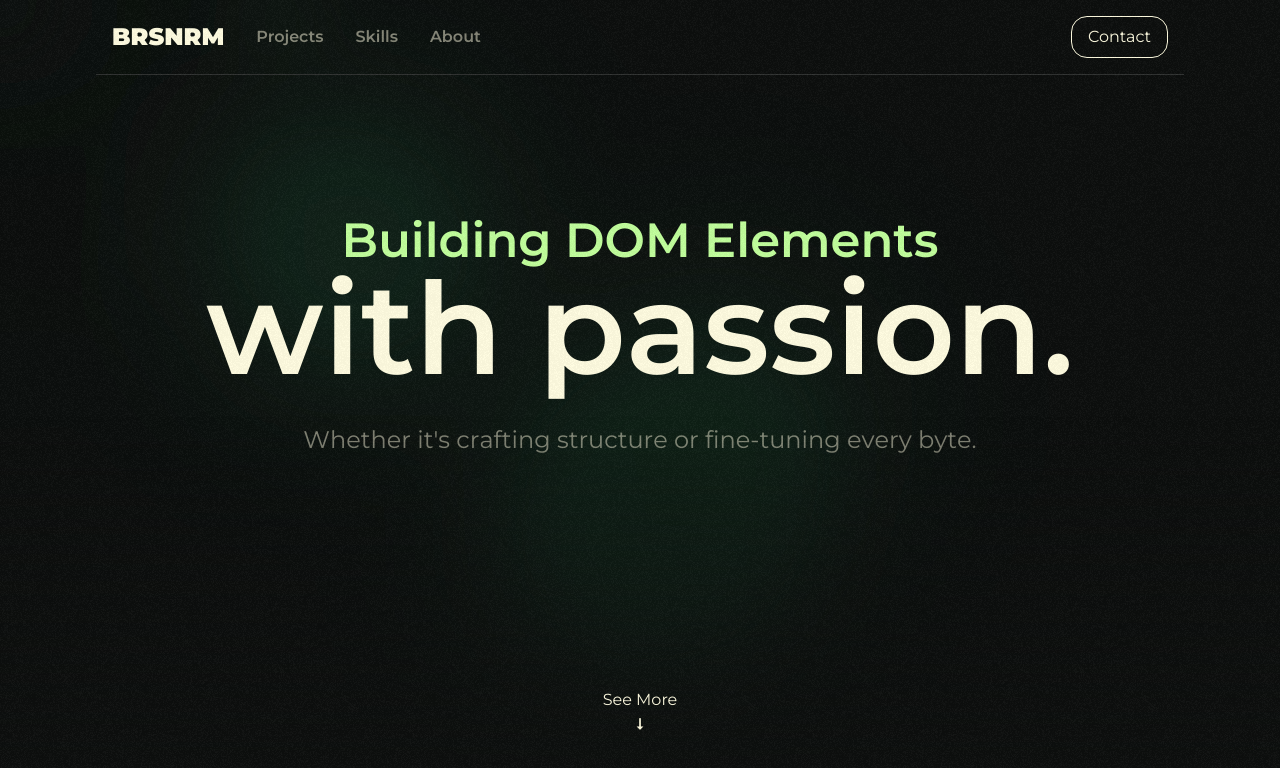
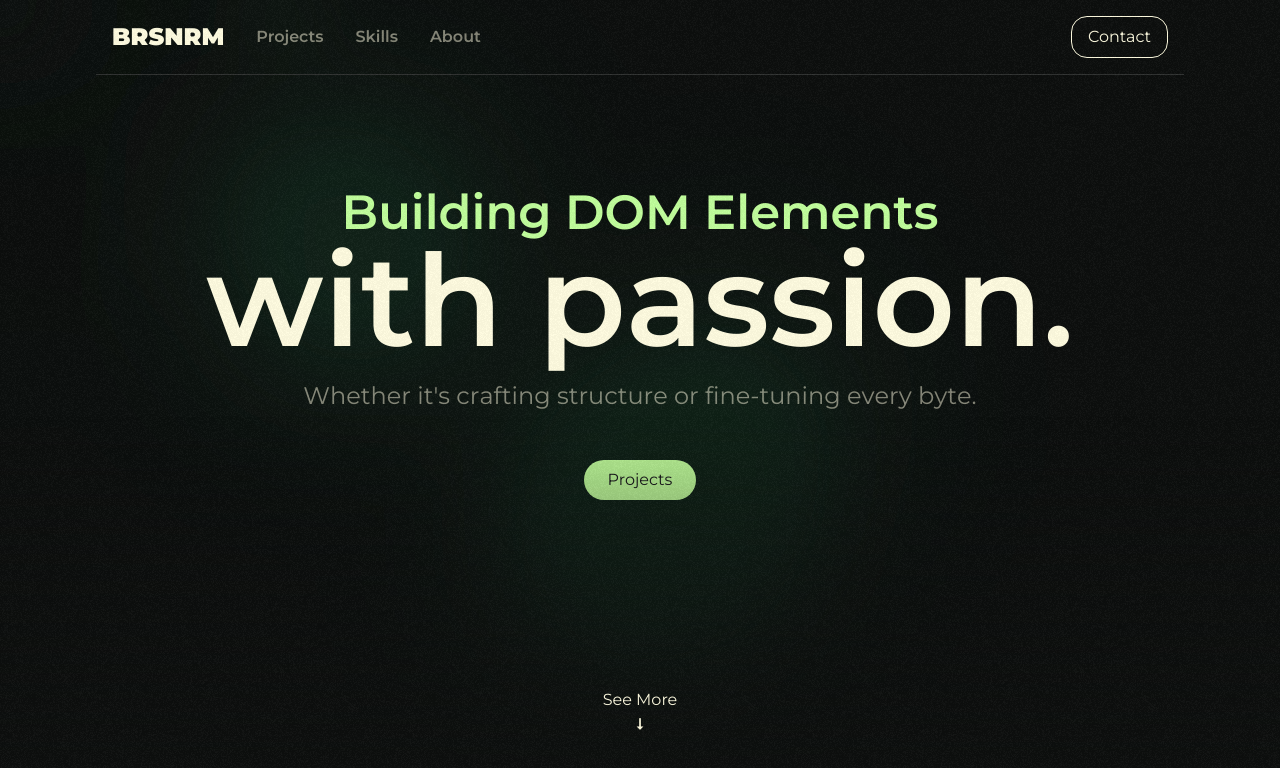
Before and after one commit to barisonurme/portfolio, a React (Vite) app: page / in a window 1280 px wide. Shown: the top 768 px of the page. Built offline with nearby package versions, Linux system fonts and the light colour scheme; no server answers.

Commit message:
feat: button component

```diff
--- /dev/null
+++ b/src/components/atoms/custom-button.tsx
@@ -0,0 +1,23 @@
+import React from "react";
+
+type Props = {
+  children: string;
+  buttonProps?: React.ButtonHTMLAttributes<HTMLButtonElement>;
+};
+
+const CustomButton = (props: Props) => {
+  const { children, buttonProps } = props;
+
+  return (
+    <button
+      {...buttonProps}
+      className={`p-2 px-6 rounded-full cursor-pointer ${
+        buttonProps?.className ? buttonProps?.className : ""
+      }`}
+    >
+      {children}
+    </button>
+  );
+};
+
+export default CustomButton;
--- a/src/index.css
+++ b/src/index.css
@@ -12,6 +12,7 @@
   -moz-osx-font-smoothing: grayscale;
   --color-primary: #c2ff9c;
   --color-secondary: #ffe59c;
+  --color-contrast: #fffce1;
 }
 
 body {
--- a/src/sections/header.tsx
+++ b/src/sections/header.tsx
@@ -1,4 +1,5 @@
 /* Format Utils */
+import CustomButton from "../components/atoms/custom-button";
 import HamburgerMenu from "../components/hamburger-menu";
 import { TextUtils } from "../utils";
 
@@ -46,16 +47,28 @@ const Header = ({
         <div className="flex w-full border-b divider" />
       </section>
 
-      <section className="flex flex-col justify-center items-start md:items-center grow p-4">
+      <section className="flex flex-col grow items-start md:items-center justify-center gap-8">
+        <div className="flex flex-col justify-center items-start md:items-center p-4">
           <div className="headline primary text-5xl font-semibold">
             Building DOM Elements
           </div>
           <p className="headline  text-6xl lg:text-9xl font-semibold">
             with passion.
           </p>
-        <p className="headlineDesc text text-2xl mt-8 opacity-50">
+          <p className="headlineDesc text text-2xl mt-4 opacity-50">
             Whether it's crafting structure or fine-tuning every byte.
           </p>
+        </div>
+        <div className="flex gap-4 px-4">
+          <CustomButton
+            buttonProps={{
+              className:
+                "bg-[var(--color-primary)] hover:bg-[var(--color-primary)]/80 duration-500  text-zinc-900",
+            }}
+          >
+            Projects
+          </CustomButton>
+        </div>
       </section>
 
       {/* Scroll Down Button */}
```
Lines whose indentation alone changed are shown as unchanged.
